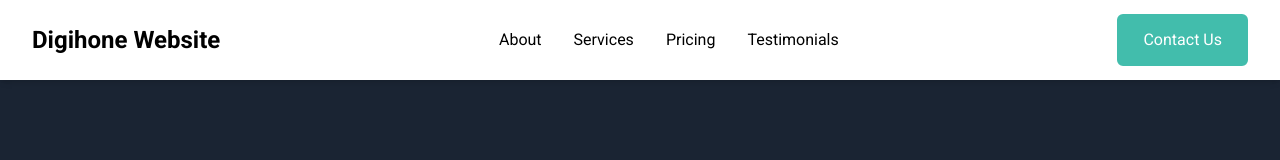
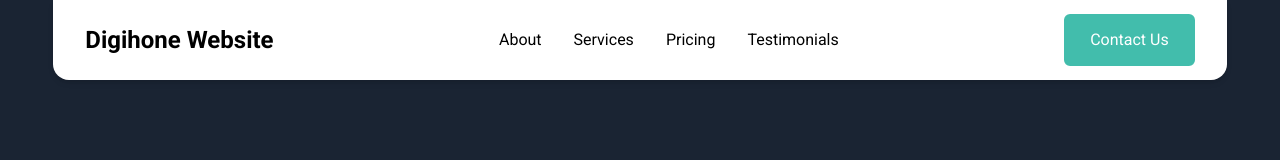
Before and after one commit to Saad0095/Digihone-Website, a React (Vite) app: page / in a window 1280 px wide. Shown: the top 160 px of the page. Built offline with nearby package versions, Linux system fonts and the light colour scheme.

Commit message:
Fixed Navbar

```diff
--- a/src/components/Navbar.jsx
+++ b/src/components/Navbar.jsx
@@ -13,7 +13,7 @@ const Navbar = () => {
   const [isOpen, setIsOpen] = useState(false);
 
   return (
-    <nav className="bg-white text-black px-4 md:px-8 h-20 flex items-center justify-between shadow-md sticky top-0 z-50">
+    <nav className="bg-white text-black px-4 md:px-8 h-20 flex items-center justify-between shadow-md sticky top-0 z-50 w-11/12 rounded-b-2xl mx-auto">
       {/* Logo */}
       <div className="text-xl md:text-2xl font-bold">Digihone Website</div>
 
@@ -36,7 +36,7 @@ const Navbar = () => {
       </button>
 
       {/* Mobile Menu Toggle */}
-      <div className="md:hidden">
+      <div className="md:hidden cursor-pointer">
         <button onClick={() => setIsOpen(!isOpen)}>
           {isOpen ? <FaTimes size={24} /> : <FaBars size={24} />}
         </button>
```
